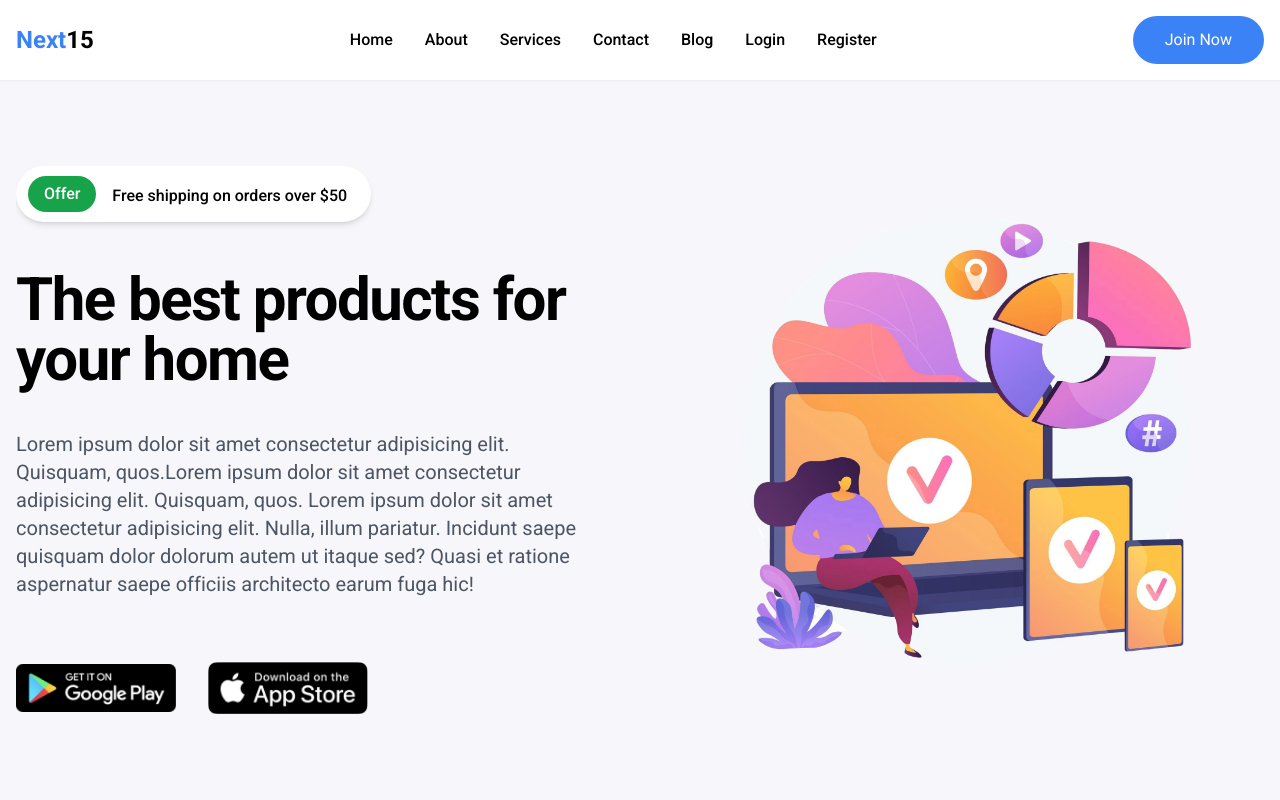
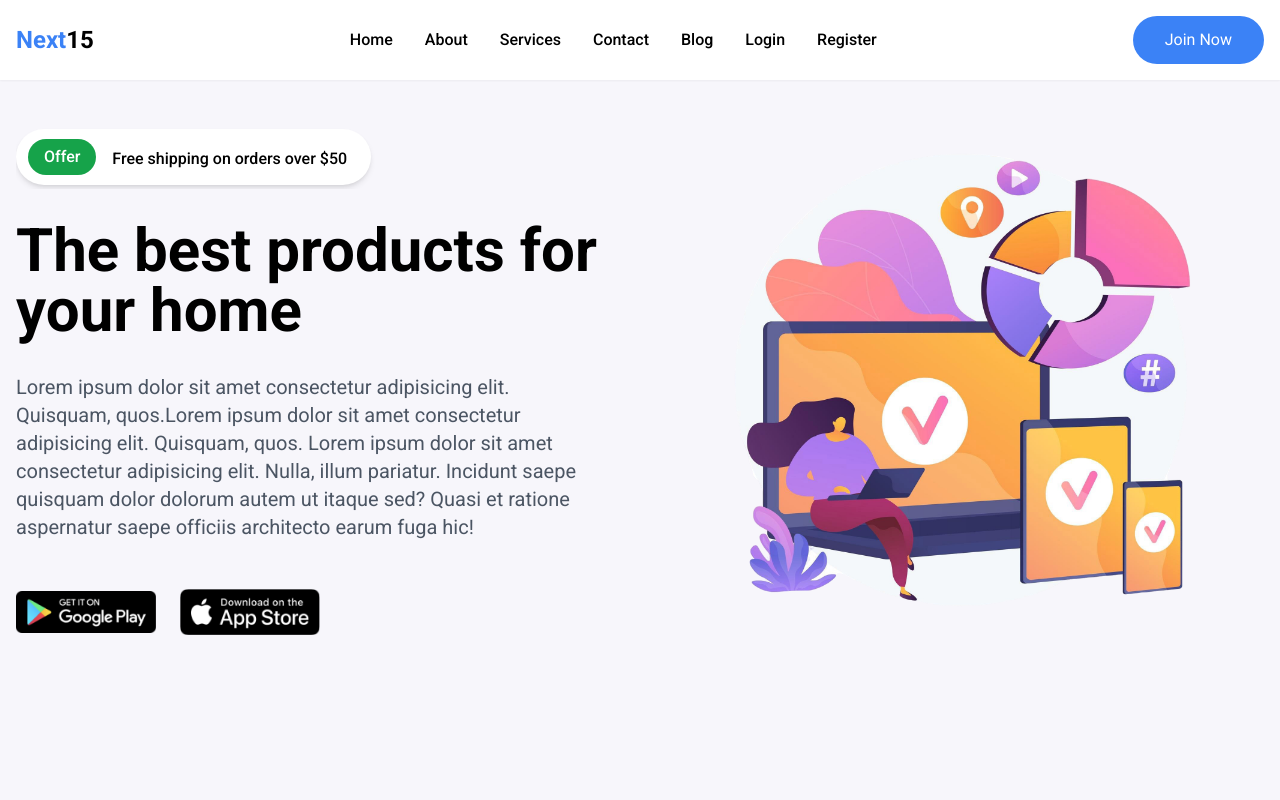
Before and after one commit to AlpayGencSoftware/next15-landing-page, a Next.js app: page / in a window 1280 px wide. Shown: the top 800 px of the page. Built offline with nearby package versions, Linux system fonts and the light colour scheme.

Commit message:
NewsSlider animasyonları düzenlendi

```diff
--- a/app/components/Home/Hero/Hero.tsx
+++ b/app/components/Home/Hero/Hero.tsx
@@ -6,67 +6,78 @@ import NewsSlider from './NewsSlider'
 
 const Hero = () => {
   return (
-    <div className='w-full bg-[#f7f6fb] pt-28 md:pt-32 lg:pt-36 pb-12 md:pb-16'>
-        <div className='container mx-auto px-4 max-w-7xl'>
-           <div className='grid grid-cols-1 lg:grid-cols-2 gap-12 md:gap-16 items-center'>
+    <div className='w-full min-h-screen bg-[#f7f6fb] py-12 md:py-20'>
+        <div className='container mx-auto px-4'>
+           <div className='grid grid-cols-1 lg:grid-cols-2 gap-12 items-center'>
             {/* Sol Taraf - İçerik */}
-            <div className='space-y-6 md:space-y-8 lg:space-y-10 max-w-2xl'>
-              <NewsSlider />
-
-              <motion.h1
+            <motion.div
+              className='space-y-8'
+              initial={{ opacity: 0, x: -50 }}
+              animate={{ opacity: 1, x: 0 }}
+              transition={{ duration: 0.8, ease: "easeOut" }}
+            >
+              <motion.div
                 initial={{ opacity: 0, y: 20 }}
                 animate={{ opacity: 1, y: 0 }}
                 transition={{ duration: 0.5, delay: 0.2 }}
-                className='text-4xl sm:text-5xl md:text-6xl font-bold text-black leading-tight tracking-tight'
+              >
+                <NewsSlider />
+              </motion.div>
+
+              <motion.h1
+                className='text-4xl sm:text-5xl md:text-6xl font-bold text-black leading-tight'
+                initial={{ opacity: 0, y: 30 }}
+                animate={{ opacity: 1, y: 0 }}
+                transition={{ duration: 0.6, delay: 0.4 }}
               >
                   The best products for your home
               </motion.h1>
 
               <motion.p
-                initial={{ opacity: 0, y: 20 }}
+                className='text-lg md:text-xl text-gray-600 max-w-xl'
+                initial={{ opacity: 0, y: 30 }}
                 animate={{ opacity: 1, y: 0 }}
-                transition={{ duration: 0.5, delay: 0.4 }}
-                className='text-lg md:text-xl text-gray-600 max-w-xl leading-relaxed'
+                transition={{ duration: 0.6, delay: 0.6 }}
               >
                   Lorem ipsum dolor sit amet consectetur adipisicing elit. Quisquam, quos.Lorem ipsum dolor sit amet consectetur adipisicing elit. Quisquam, quos.
             Lorem ipsum dolor sit amet consectetur adipisicing elit. Nulla, illum pariatur. Incidunt saepe quisquam dolor dolorum autem ut itaque sed? Quasi et ratione aspernatur saepe officiis architecto earum fuga hic!
               </motion.p>
 
               <motion.div
-                initial={{ opacity: 0, y: 20 }}
+                className='flex items-center space-x-6 pt-4'
+                initial={{ opacity: 0, y: 30 }}
                 animate={{ opacity: 1, y: 0 }}
-                transition={{ duration: 0.5, delay: 0.6 }}
-                className='flex items-center space-x-8 pt-6'
+                transition={{ duration: 0.6, delay: 0.8 }}
               >
                   <Image
                     src={'/images/gp.png'}
                     alt='Google Play'
-                    width={160}
-                    height={48}
-                    className='object-contain hover:opacity-80 transition-opacity'
+                    width={140}
+                    height={42}
+                    className='object-contain'
                   />
                   <Image
                     src={'/images/as.png'}
                     alt='App Store'
-                    width={160}
-                    height={48}
-                    className='object-contain hover:opacity-80 transition-opacity'
+                    width={140}
+                    height={42}
+                    className='object-contain'
                   />
               </motion.div>
-            </div>
+            </motion.div>
 
             {/* Sağ Taraf - Hero Görseli */}
             <motion.div
-              initial={{ opacity: 0, scale: 0.8 }}
-              animate={{ opacity: 1, scale: 1 }}
-              transition={{ duration: 0.8, delay: 0.4 }}
               className='hidden lg:flex justify-center items-center'
+              initial={{ opacity: 0, x: 50 }}
+              animate={{ opacity: 1, x: 0 }}
+              transition={{ duration: 0.8, ease: "easeOut" }}
             >
                 <Image
                   src={'/images/hero.png'}
                   alt='Hero Image'
-                  width={700}
-                  height={700}
+                  width={600}
+                  height={600}
                   className='object-contain'
                   priority
                 />
--- a/app/components/Home/Hero/NewsSlider.tsx
+++ b/app/components/Home/Hero/NewsSlider.tsx
@@ -5,8 +5,10 @@ import { news } from '../../../constant/News'
 
 const NewsSlider = () => {
   const [currentNewsIndex, setCurrentNewsIndex] = useState(0)
+  const [isMounted, setIsMounted] = useState(false)
 
   useEffect(() => {
+    setIsMounted(true)
     const interval = setInterval(() => {
       setCurrentNewsIndex((prevIndex) => (prevIndex + 1) % news.length)
     }, 3000)
@@ -14,25 +16,33 @@ const NewsSlider = () => {
     return () => clearInterval(interval)
   }, [])
 
+  // İstemci tarafında render edilene kadar hiçbir şey gösterme
+  if (!isMounted) {
+    return <div className='h-16 overflow-hidden relative flex items-center'></div>
+  }
+
   return (
-    <div className='h-16 overflow-hidden'>
-      <AnimatePresence mode="wait">
-        <motion.div
-          key={currentNewsIndex}
-          initial={{ opacity: 0, y: 20 }}
-          animate={{ opacity: 1, y: 0 }}
-          exit={{ opacity: 0, y: -20 }}
-          transition={{ duration: 0.5 }}
-          className='inline-flex py-2.5 px-3 rounded-full shadow-md bg-white'
-        >
-          <div className={`px-4 py-1.5 rounded-full ${news[currentNewsIndex].color} text-sm md:text-base text-white font-medium`}>
-            {news[currentNewsIndex].type}
-          </div>
-          <p className='ml-4 text-sm md:text-base font-medium text-black pt-2 pr-2 mr-1'>
+    <div className='h-16 overflow-hidden relative flex items-center'>
+      <div className='absolute inline-flex items-center py-2.5 px-3 rounded-full shadow-md bg-white max-w-md'>
+        <div className={`px-4 py-1.5 rounded-full ${news[currentNewsIndex].color} text-sm md:text-base text-white font-medium`}>
+          {news[currentNewsIndex].type}
+        </div>
+        <AnimatePresence mode="wait">
+          <motion.p
+            key={currentNewsIndex}
+            initial={{ opacity: 0, y: -20 }}
+            animate={{ opacity: 1, y: 0 }}
+            exit={{ opacity: 0, y: 20 }}
+            transition={{
+              duration: 0.5,
+              ease: "easeInOut"
+            }}
+            className='ml-4 text-sm md:text-base font-medium text-black pt-1 pr-2 mr-1'
+          >
             {news[currentNewsIndex].title}
-          </p>
-        </motion.div>
-      </AnimatePresence>
+          </motion.p>
+        </AnimatePresence>
+      </div>
     </div>
   )
 }
```
